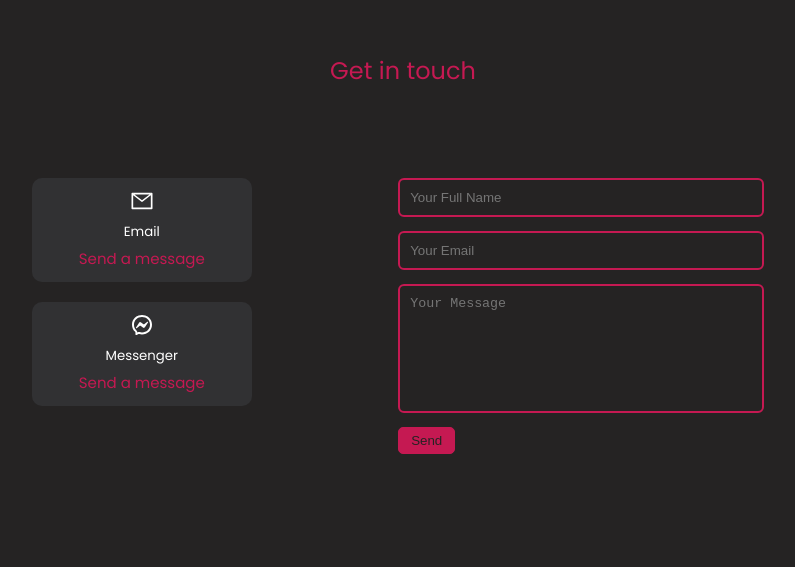
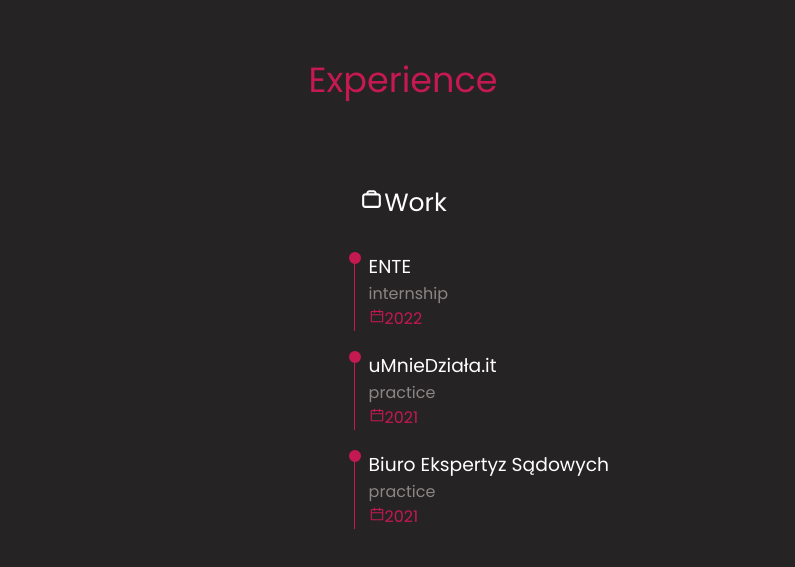
Before and after one commit to ksapko/portfolio-ks, a React (Create React App) app: page / in a window 1280 px wide. Shown: the part 1971-2538 px from the top of the page, without its empty margins (237-1032 px from the left). Built offline with nearby package versions, Linux system fonts and the light colour scheme.

Commit message:
completed experience section

```diff
--- a/package.json
+++ b/package.json
@@ -9,12 +9,18 @@
     "@testing-library/react": "^13.4.0",
     "@testing-library/user-event": "^13.5.0",
     "emailjs-com": "^3.2.0",
+    "ng-image-slider": "^7.0.0",
     "react": "^18.2.0",
     "react-dom": "^18.2.0",
     "react-icons": "^4.7.1",
+    "react-native-image-slider-box": "^2.0.7",
     "react-router-dom": "^5.2.0",
     "react-scripts": "5.0.1",
+    "react-slick": "^0.29.0",
+    "react-slider": "^2.0.4",
+    "react-slideshow-image": "^4.1.1",
     "react-vertical-timeline-component": "^3.6.0",
+    "slick-carousel": "^1.8.1",
     "web-vitals": "^2.1.4"
   },
   "scripts": {
--- a/src/components/experience/Experience.jsx
+++ b/src/components/experience/Experience.jsx
@@ -1,7 +1,39 @@
 import "./experience.css";
+import { CgWorkAlt } from "react-icons/cg";
+import { AiOutlineCalendar } from "react-icons/ai";
+const Experience = () => {
+  return (
+    <section id="experience">
+      <h2>Experience</h2>
+      <div className="container experience-container">
+        <h3 className="work-title">{<CgWorkAlt />}Work</h3>
+        <div className="timeline">
 
-const Experience = () => {
-  return <></>;
+          <div className="timeline-item">
+            <div className="circle-dot"></div>
+            <h3 className="timeline-title">ENTE</h3>
+            <p className="timeline-text">internship</p>
+            <span className="timeline-date">{<AiOutlineCalendar />}2022</span>
+          </div>
+
+          <div className="timeline-item">
+            <div className="circle-dot"></div>
+            <h3 className="timeline-title">uMnieDziała.it</h3>
+            <p className="timeline-text">practice</p>
+            <span className="timeline-date">{<AiOutlineCalendar />}2021</span>
+          </div>
+
+          <div className="timeline-item">
+            <div className="circle-dot"></div>
+            <h3 className="timeline-title">Biuro Ekspertyz Sądowych</h3>
+            <p className="timeline-text">practice</p>
+            <span className="timeline-date">{<AiOutlineCalendar />}2021</span>
+          </div>
+
+        </div>
+      </div>
+    </section>
+  );
 };
 
 export default Experience;
--- a/src/components/experience/experience.css
+++ b/src/components/experience/experience.css
@@ -0,0 +1,61 @@
+.experience-container {
+  height: 100%;
+  position: relative;
+}
+
+.work-title {
+  text-align: center;
+  font-size: 25px;
+  font-weight: 500;
+  position: relative;
+}
+
+.timeline {
+  margin-top: 30px;
+}
+
+.timeline-item > p {
+  color: var(--color-light);
+}
+
+.timeline-item > span {
+  color: var(--color-primary);
+}
+
+.timeline-item > h3 {
+  font-weight: 500;
+}
+
+.timeline-item {
+  position: relative;
+  margin-bottom: 20px;
+  margin-left: 45%;
+  padding-left: 20px;
+}
+
+.timeline-item::before {
+  content: "";
+  width: 1px;
+  position: absolute;
+  left: 5px;
+  top: 0;
+  height: 100%;
+  background-color: var(--color-primary);
+}
+
+.circle-dot {
+  position: absolute;
+  left: 0;
+  top: 0;
+  height: 12px;
+  width: 12px;
+  border: 2px solid var(--color-primary);
+  border-radius: 50%;
+  background-color: var(--color-primary);
+}
+
+@media screen and (max-width: 600px) {
+  .container.experience-container {
+    width: var(--container-width-sm);
+  }
+}
--- a/src/components/header/Header.jsx
+++ b/src/components/header/Header.jsx
@@ -9,9 +9,9 @@ const Header = () => {
   return (
     <header>
       <div className="container header-container">
-        <h4>Hi, I'm</h4>
+        <h3>Hi, I'm</h3>
         <h1>Kasia</h1>
-        <h4 className="text-light">Junior Web Developer</h4>
+        <h3 className="text-light">Junior Web Developer</h3>
         <Info />
         <HeaderSocials />
         <div className="me">
--- a/src/components/header/header.css
+++ b/src/components/header/header.css
@@ -5,6 +5,10 @@
 
 .img-shape:hover {
   border-radius: 25% 75% 38% 62% / 64% 60% 40% 36%;
+}
+
+h2 {
+  color: white;
 }
 
 header {
@@ -32,11 +36,11 @@ header {
   gap: 17px;
   position: absolute;
   left: 23%;
-  bottom: 40%;
+  bottom: 15%;
 }
 
 .header-socials a {
-  font-size: 20px;
+  font-size: 25px;
 }
 
 .scroll-down {
--- a/src/style.css
+++ b/src/style.css
@@ -62,12 +62,13 @@ section > h2,
 section > h5 {
   text-align: center;
   color: var(--color-title);
+  font-size: 35px;
 }
 
 section > h2 {
   color: var(--color-primary);
   padding: 40px;
-  margin-bottom: 50px;
+  margin-bottom: 3%;
 }
 
 .text-light {
@@ -77,7 +78,7 @@ section > h2 {
 a {
   color: var(--color-primary);
   transition: var(--transition);
-  font-size: 18px;
+  font-size: 22px;
 }
 
 a:hover {
```
Also changed, not shown: 1 other file (tests, documents, lock files or other folders).
